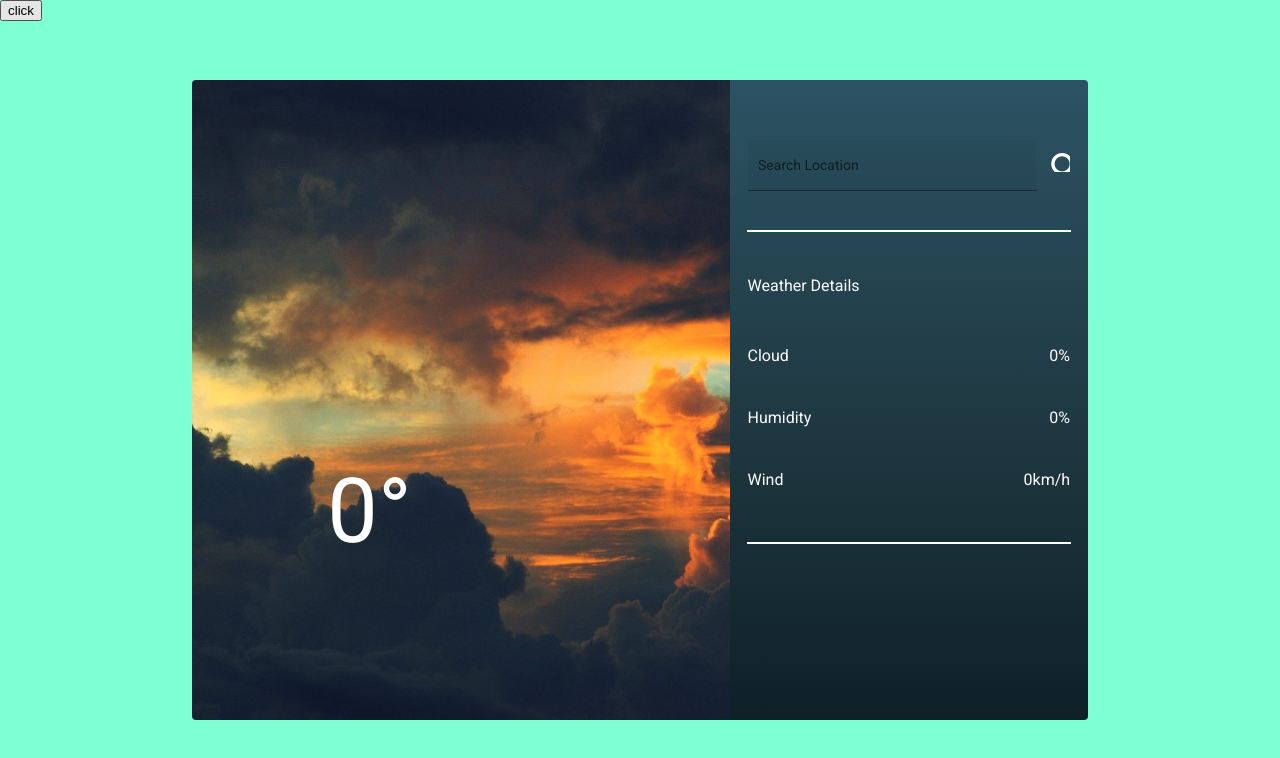
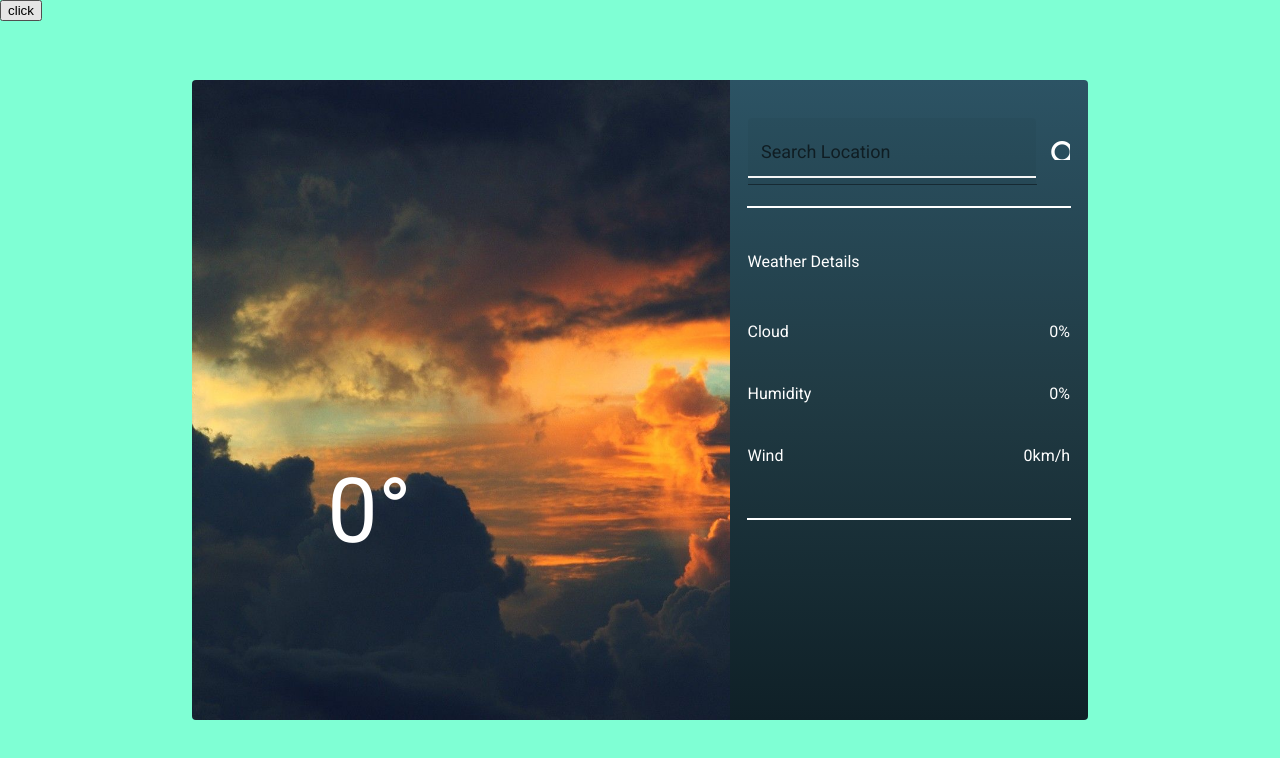
Before and after one commit to lashagelashvili/Weather-app, an Angular app: page / in a window 1280 px wide. Shown: the top 758 px of the page. Built offline with nearby package versions, Linux system fonts and the light colour scheme.

Commit message:
code cleanup

```diff
--- a/src/app/weather/weather.component.css
+++ b/src/app/weather/weather.component.css
@@ -99,12 +99,29 @@
 
 .searchLocation {
   width: 90%;
+  height: 60px;
   margin-top: 30px;
+  /* padding: 12px 20px; */
+  margin: 8px 0;
+  box-sizing: border-box;
+  border: none;
+  background-color: transparent;
+  border-bottom: 2px solid white;
+  color: white;
+  font-size: 18px;
+}
+
+.searchLocation:focus {
+  outline: none;
 }
 
 #searchIcon {
   font-size: 40px;
   margin-left: 10px;
+}
+
+#searchIcon:hover {
+  cursor: pointer;
 }
 
 .temperature h1 {
```
